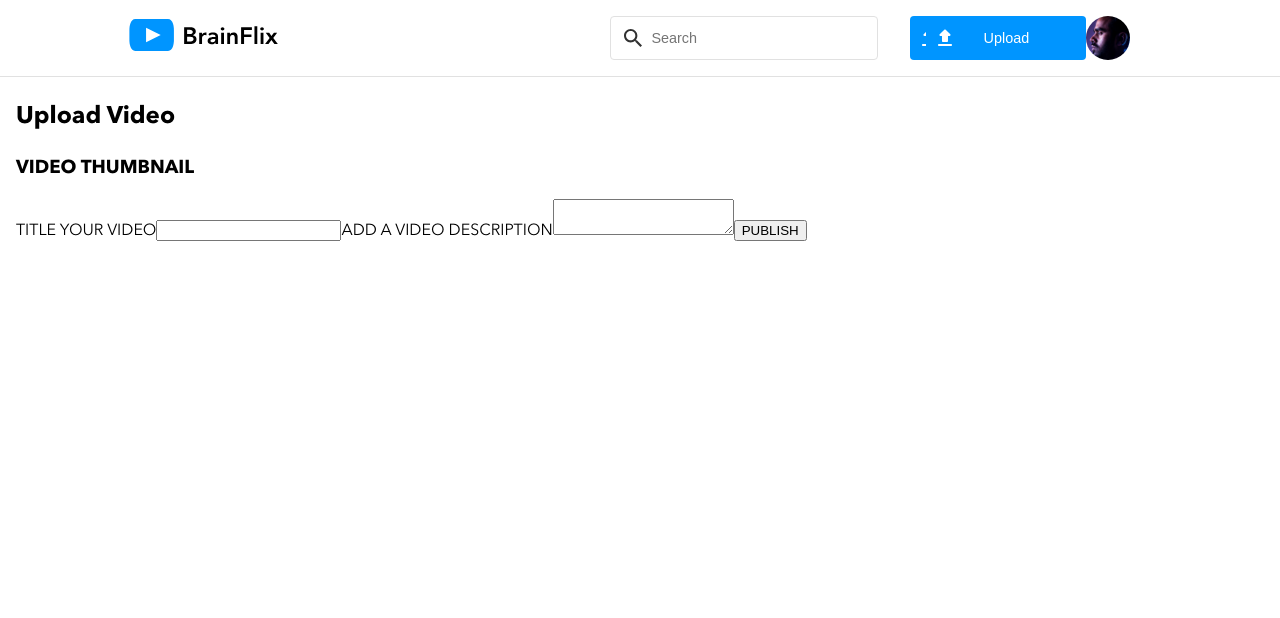
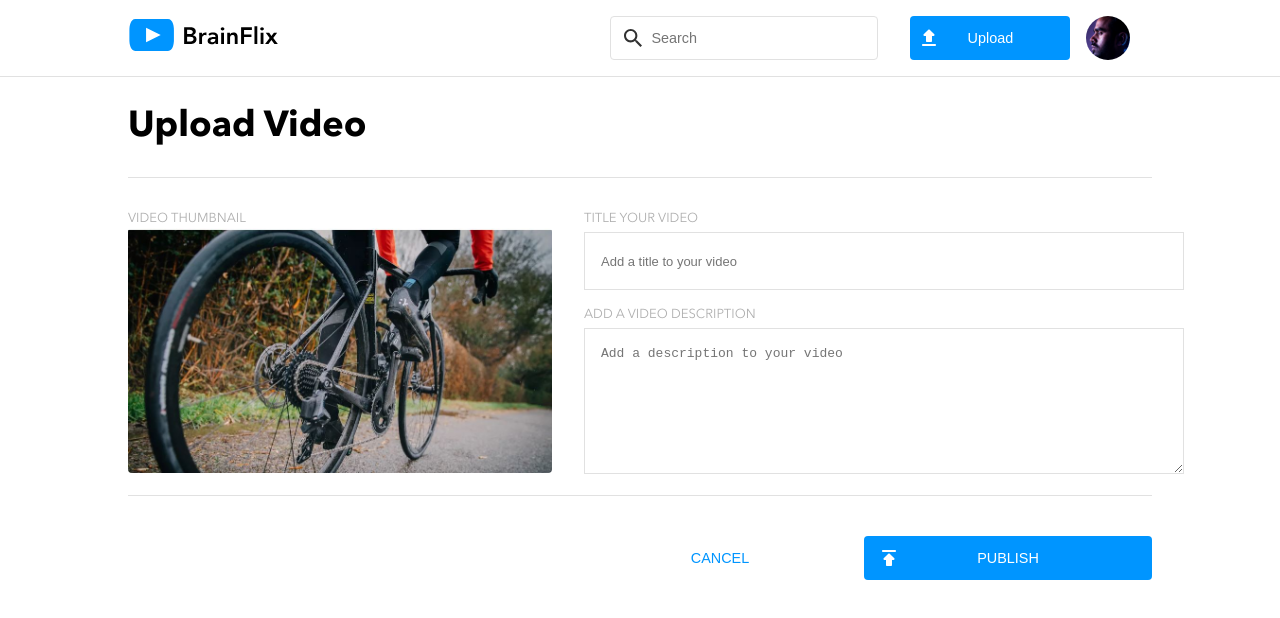
Before and after one commit to robester0403/robert-so-brainflix, a React (Create React App) app: page /upload in a window 1280 px wide. Shown: the top 618 px of the page. Built offline with nearby package versions, Linux system fonts and the light colour scheme.

Commit message:
added styling and the rest of upload

```diff
--- a/src/components/Header/Header.jsx
+++ b/src/components/Header/Header.jsx
@@ -2,7 +2,6 @@ import './Header.scss';
 import { Link } from "react-router-dom";
 import logo from '../../assets/images/Logo/BrainFlix-logo.svg';
 import mohanavatar from '../../assets/images/Mohan-muruge.jpg';
-
 
 function Header() {
   const upload = () => {
@@ -17,8 +16,8 @@ function Header() {
         <form className="search__innercontainer">
           <input className="search__input" type="text" name="search" placeholder="Search"/>
           <img className="search__avatar" src={mohanavatar} alt="Avatar" />
-              <Link to="/upload" className="search__submit">
-                <button className="search__submit" onClick={upload} >Upload</button>
+              <Link to="/upload" >
+                <button className="search__submit">Upload</button>
               </Link>
 
           <img className="search__avatar-tab-desk" src={mohanavatar} alt="Avatar" />
--- a/src/components/Header/Header.scss
+++ b/src/components/Header/Header.scss
@@ -5,7 +5,6 @@
 
 .search {
   padding-top: 1rem;
-  width: 95%;
   display: flex;
   flex-direction: column;
   align-items: center;
@@ -98,7 +97,7 @@
 
 
   &__submit {
-    width: 88%;
+    width: 18rem;
     height: 2.75rem;
     color: $white;
     background-color: $brainflix-blue;
--- a/src/pages/Upload/Upload.jsx
+++ b/src/pages/Upload/Upload.jsx
@@ -1,4 +1,5 @@
 import './Upload.scss';
+import uploadimg from '../../assets/images/upload.jpg';
 
 
 function Upload() {
@@ -14,26 +15,39 @@ return (
         <h1 className="upload__title">
           Upload Video
         </h1>
-        <h3 class>
+          <div className="upload__container">
+            <div className="upload__img-ctnr">
+              <h3 className="upload__img-title">
                 VIDEO THUMBNAIL
               </h3>
-        <div>
-          <img src=""/>
+              <div className="upload__img-inner-ctnr">
+                <img src={uploadimg} className="upload__img"/>
               </div>
-        <form className="">
-            <label className="">
+            </div>
+            <form className="upload__form-inputs-wrapper">
+              <div className="upload__form-ctnr">
+                <label className="upload__form-title-label">
                   TITLE YOUR VIDEO
                 </label>
-              <input type="text" />
-            <label className="">
+                  <input type="text" className="upload__form-title-input"  placeholder="Add a title to your video"/>
+              </div>
+              <div className="upload__form-ctnr">
+                <label className="upload__form-des-label">
                   ADD A VIDEO DESCRIPTION
                 </label>
-              <textarea className="">
+                  <textarea className="upload__form-des-input" placeholder="Add a description to your video">
                   </textarea>
-            <button className="" onClick={upload}>
+              </div>
+            </form>
+          </div>
+              <div className="upload__form-buttons-ctnr">
+                  <button className="upload__form-publish" onClick={upload}>
                     PUBLISH
                   </button>
-          </form>
+                  <button className="upload__form-cancel">
+                    CANCEL
+                  </button>
+                </div>
       </article>
     </section>
   </>
--- a/src/pages/Upload/Upload.scss
+++ b/src/pages/Upload/Upload.scss
@@ -4,15 +4,164 @@
 @use "../../styles/partials/global" as *;
 
 .upload {
-
   border-top: 1px solid $mercury;
 
   &__wrap {
-    margin: 0 1rem;
+    padding: 0 1rem;
+    max-width: 64rem;
+    margin: 0 auto;
   }
 
   &__title {
-    margin: 1.5rem 0;
+    padding: 1.75rem 0;
     @include m-pg-hdr-style;
+
+    @include tablet {
+      @include dt-pg-hdr-style;
+      font-size: 2.25rem;
+      border-bottom: 1px solid $mercury;
+    }
+  }
+
+  &__container {
+    @include desktop {
+      display: flex;
+      flex-direction: row;
+      justify-content: center;
+      border-bottom: 1px solid $mercury;
+      padding-bottom: 1rem;
+      margin-bottom: 1rem;
+    }
+  }
+
+  &__img-title {
+    @include m-bdy-copy-style;
+    color: $silver;
+
+      @include tablet {
+        padding-top: 1.25rem;
+      }
+
+      @include desktop {
+        padding-top: 2rem;
+      }
+  }
+
+  &__img-ctnr {
+    object-fit: cover;
+    width: 100%;
+
+    @include tablet {
+      max-width: 26.5rem;
+    }
+
+  }
+
+  &__img {
+    width: 100%;
+    border-radius: 4px;
+  }
+
+  &__form-inputs-wrapper {
+    width: 100%;
+  }
+
+  &__form-ctnr {
+    width:100%;
+    display: flex;
+    flex-direction: column;
+
+    @include desktop {
+      margin-left: 2rem;
+    }
+
+  }
+
+  &__form-title-label {
+    @include m-bdy-copy-style;
+    color: $silver;
+    padding-top: 1rem;
+
+    @include desktop {
+      padding-top: 2rem;
+    }
+  }
+
+  &__form-title-input {
+    @include m-bdy-copy-style;
+    height: 1.5rem;
+    margin-top: 0.25rem;
+    border: 1px solid $mercury;
+    box-shadow: none;
+    padding: 1rem;
+
+    &:active{
+      border: 1px solid $brainflix-darkblue;
+      }
+  }
+
+  &__form-des-label {
+    @include m-bdy-copy-style;
+    color: $silver;
+    padding-top: 1rem;
+  }
+
+  &__form-des-input{
+    @include m-bdy-copy-style;
+    padding: 1rem;
+    height: 7rem;
+    margin-top: 0.25rem;
+    border: 1px solid $mercury;
+    box-shadow: none;
+
+    &:active{
+      border: 1px solid $brainflix-darkblue;
+      }
+  }
+
+  &__form-buttons-ctnr {
+    display: none;
+
+    @include tablet {
+      display: flex;
+      flex-direction: row-reverse;
+    }
+  }
+
+  &__form-publish {
+    margin-top: 1.5rem;
+    border: none;
+    height: 2.75rem;
+    width: 100%;
+    color: $white;
+    background-color: $brainflix-blue;
+    border: none;
+    font-size: 0.9rem;
+    background-image: url(../../assets/images/Icons/publish.svg);
+    background-repeat: no-repeat;
+    background-position: 5% center;
+    border-radius: 4px;
+
+    @include tablet {
+      width: 18rem;
+      height: 2.75rem;
+    }
+  }
+
+  &__form-cancel {
+    margin-top: 1.5rem;
+    border: none;
+    height: 2.75rem;
+    width: 100%;
+    color: $brainflix-blue;
+    background-color: $white;
+    border: none;
+    font-size: 0.9rem;
+    border-radius: 4px;
+
+    @include tablet {
+      width: 18rem;
+      height: 2.75rem;
+    }
   }
 }
```
Also changed, not shown: src/assets/images/upload.jpg (added). Lines whose indentation alone changed are shown as unchanged.
